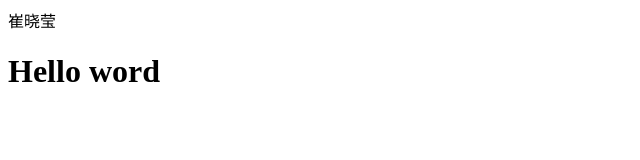
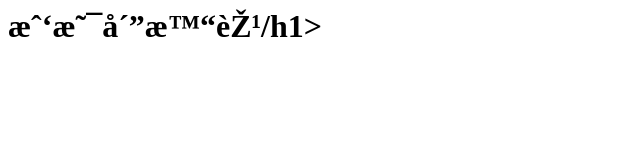
Before and after one commit to cuixiaoying1981/mypage, a website: page index.html in a window 1280 px wide. Shown: the whole page, without its empty margins (0-640 px from the left). Drawn offline with Linux system fonts and the light colour scheme.

Commit message:
Update index.html

```diff
--- a/index.html
+++ b/index.html
@@ -1,4 +1,7 @@
 <html>
-    <head>崔晓莹</head>
-    <h1>Hello word</h1>
+    <head>
+        <mate charset="utf-8">
+        <title>崔晓莹的个人主页</title>
+    </head>
+    <h1>我是崔晓莹/h1>
 </html>
```
